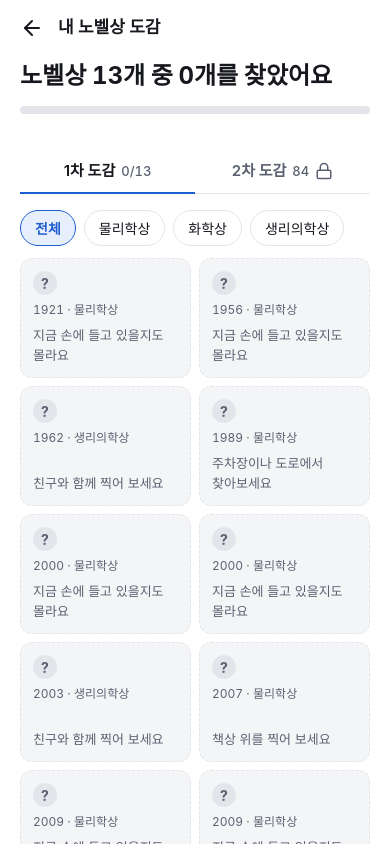
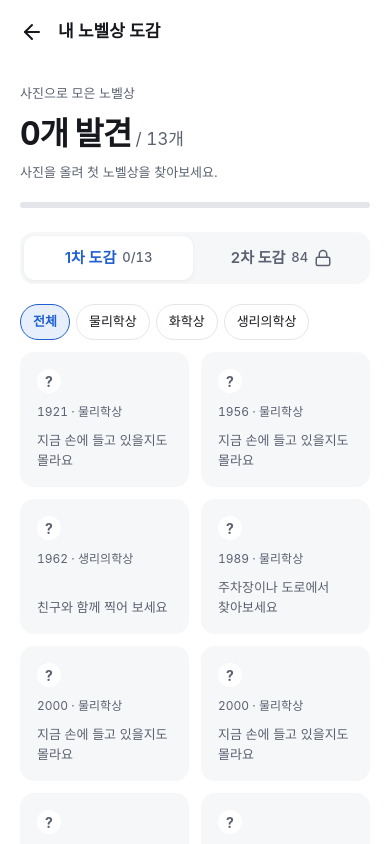
Before and after one commit to hyunjunekim02/nb_lense, a React (Vite) app: page / in a window 390 px wide. Both pictures are taken after a click on the button "도감". Shown: the top 844 px of the page. Built offline with nearby package versions, Linux system fonts and the light colour scheme; a web font is replaced by a local one.

Commit message:
refine: simplify UI copy and polish mobile layouts

```diff
--- a/src/components/PrizeCard.tsx
+++ b/src/components/PrizeCard.tsx
@@ -30,7 +30,7 @@ export function PrizeCard({
           </span>
           <span className="card__title">
             {prize.titleKo}
-            {isNew && <span className="tag-new">NEW</span>}
+            {isNew && <span className="tag-new">새 발견</span>}
           </span>
           <span className="card__where">
             {showObjectName && !focusObjectId && objectName ? `${objectName}: ` : ""}
--- a/src/components/PrizeSheet.tsx
+++ b/src/components/PrizeSheet.tsx
@@ -81,7 +81,7 @@ export function PrizeSheet({
         <h3>출처</h3>
         <p>
           <a href={prize.sourceUrl} target="_blank" rel="noopener noreferrer">
-            NobelPrize.org에서 {prize.year}년 {prize.categoryKo} 보기
+            NobelPrize.org에서 수상 정보 보기
           </a>
         </p>
       </div>
--- a/src/screens/Analyzing.tsx
+++ b/src/screens/Analyzing.tsx
@@ -9,7 +9,8 @@ export function Analyzing({ imageUrl, phase }: { imageUrl: string; phase: "model
       <div className="progress" role="progressbar" aria-label="분석 진행 중">
         <div className="progress__bar" />
       </div>
-      <p aria-live="polite">{phase === "model" ? "인식 모델 준비 중… (처음 한 번만)" : "사진 속 사물을 찾는 중"}</p>
+      <h1 className="headline" aria-live="polite">{phase === "model" ? "사진 분석을 준비하고 있어요" : "사진 속 노벨상을 찾고 있어요"}</h1>
+      <p className="lead">{phase === "model" ? "처음에는 준비에 잠시 시간이 걸려요." : "사진은 기기 안에서만 분석돼요."}</p>
     </main>
   );
 }
--- a/src/screens/Collection.tsx
+++ b/src/screens/Collection.tsx
@@ -61,7 +61,7 @@ export function Collection({
   const matches = (id: string) => filter === "all" || PRIZE_BY_ID.get(id)?.category === filter;
   const stage1Ids = TIERS.stage1.filter(matches);
   const stage2Ids = TIERS.stage2.filter(matches);
-  const emptyNote = <p className="sub filter-empty">이 부문의 노벨상은 여기에 없어요.</p>;
+  const emptyNote = <p className="sub filter-empty" role="status">이 단계에는 해당 부문의 노벨상이 없어요.</p>;
   const tabRefs = useRef<Record<Tab, HTMLButtonElement | null>>({ stage1: null, stage2: null });
   const showInstallHint = persistent && !state.ui.installHintDismissed && isIosSafari() && !isStandalone();
 
@@ -97,7 +97,7 @@ export function Collection({
         <h1>내 노벨상 도감</h1>
       </header>
 
-      {!persistent && <p className="callout">이 브라우저에서는 기록을 저장할 수 없어요. 이 화면을 닫으면 기록이 사라져요.</p>}
+      {!persistent && <p className="callout">기록을 저장할 수 없는 브라우저예요. 앱을 닫으면 기록이 사라져요.</p>}
       {showInstallHint && (
         <div className="callout callout--row">
           <span>홈 화면에 추가하면 기록이 더 오래 보관돼요</span>
@@ -108,9 +108,18 @@ export function Collection({
       )}
 
       <section className="collection__summary">
+        <p className="sub collection__eyebrow">사진으로 모은 노벨상</p>
         <h2 className="headline">
-          노벨상 <span className="num">{p.prizeTotal}</span>개 중 <span className="num">{p.prizes}</span>개를 찾았어요
+          <span className="num">{p.prizes}</span>개 발견
+          <span className="collection__total num"> / {p.prizeTotal}개</span>
         </h2>
+        <p className="lead">
+          {p.stage2Unlocked
+            ? "1차 도감 완성! 2차 도감도 둘러보세요."
+            : p.prizes === 0
+              ? "사진을 올려 첫 노벨상을 찾아보세요."
+              : "빈칸의 힌트를 따라 다음 노벨상을 찾아보세요."}
+        </p>
         <div
           className="meter"
           role="progressbar"
@@ -136,7 +145,7 @@ export function Collection({
         </button>
       </div>
 
-      <div className="chips filters" role="group" aria-label="부문으로 거르기">
+      <div className="chips filters" role="group" aria-label="노벨상 부문 필터">
         {FILTERS.map((f) => (
           <button key={f.id} type="button" className="chip" aria-pressed={filter === f.id} onClick={() => setFilter(f.id)}>
             {f.label}
@@ -174,7 +183,7 @@ export function Collection({
                     <Icon name={iconFor(id, got.objectId)} />
                     {meta}
                     <span className="tile__title">{prize.titleKo}</span>
-                    <span className="tile__date">{formatDate(got.firstAt)} 처음 찾음</span>
+                    <span className="tile__date">{formatDate(got.firstAt)} 발견</span>
                   </button>
                 </li>
               );
@@ -184,8 +193,7 @@ export function Collection({
       ) : (
         <section role="tabpanel" id="panel-stage2" aria-labelledby="tab-stage2" className="tabs__panel">
           <p className="sub section-desc">
-            지금의 기기 안 인식 모델로는 아직 사진에서 찾을 수 없는 노벨상들이에요. 더 많은 물건을 알아보는 인식 기능을 준비하고
-            있어요.
+            더 많은 노벨상 연구를 둘러보세요. 사진으로 찾는 기능은 준비 중이에요.
           </p>
           {stage2Ids.length === 0 && emptyNote}
           <div className={p.stage2Unlocked ? "stage2" : "stage2 stage2--locked"}>
@@ -201,7 +209,7 @@ export function Collection({
                         {prize.year} · {prize.categoryKo}
                       </span>
                       <span className="tile__title">{prize.titleKo}</span>
-                      <span className="tag">준비 중</span>
+                      <span className="tag">사진 인식 준비 중</span>
                     </button>
                   </li>
                 );
@@ -211,8 +219,10 @@ export function Collection({
               <div className="stage2__overlay">
                 <div className="stage2__message" role="note">
                   <Icon name="lock" />
-                  <strong>1차 도감을 모두 모으면 열려요</strong>
-                  <span className="tag">서비스 준비 중</span>
+                  <strong>1차 도감을 완성하면 열려요</strong>
+                  <span className="sub">
+                    남은 <span className="num">{p.prizeTotal - p.prizes}</span>개를 찾아보세요.
+                  </span>
                 </div>
               </div>
             )}
@@ -228,7 +238,7 @@ export function Collection({
           disabled={sharing || p.prizes === 0}
         >
           <Icon name="ui-share" small />
-          도감 공유하기
+          {sharing ? "공유 준비 중…" : "도감 공유하기"}
         </button>
         <p className="notice">기록은 이 브라우저에만 저장돼요. 사진은 저장하지 않아요.</p>
         <button type="button" className="btn btn--text btn--quiet" onClick={() => setConfirming(true)}>
@@ -280,14 +290,14 @@ function ConfirmSheet({
       <div className="sheet" role="alertdialog" aria-modal="true" aria-labelledby="confirm-title" aria-describedby="confirm-desc">
         <h2 id="confirm-title">도감 기록을 지울까요?</h2>
         <p id="confirm-desc">
-          찾은 노벨상 <span className="num">{prizes}</span>개 기록이 모두 지워져요. 되돌릴 수 없어요.
+          찾은 노벨상 <span className="num">{prizes}</span>개의 기록이 삭제돼요. 되돌릴 수 없어요.
         </p>
         <div className="sheet__actions">
           <button ref={cancelRef} type="button" className="btn btn--secondary" onClick={onCancel}>
             취소
           </button>
           <button type="button" className="btn btn--primary" onClick={onConfirm}>
-            지우기
+            기록 지우기
           </button>
         </div>
       </div>
--- a/src/screens/Message.tsx
+++ b/src/screens/Message.tsx
@@ -1,12 +1,13 @@
 import type { ReactNode } from "react";
 
 /** 오류·안내 화면. 막다른 화면이 되지 않도록 항상 행동 버튼을 함께 둔다. */
-export function Message({ title, children }: { title: string; children: ReactNode }) {
+export function Message({ title, description, children }: { title: string; description: string; children: ReactNode }) {
   return (
     <main className="page message">
       <h1 className="headline" role="alert">
         {title}
       </h1>
+      <p className="lead">{description}</p>
       <div className="message__actions">{children}</div>
     </main>
   );
--- a/src/styles/global.css
+++ b/src/styles/global.css
@@ -69,11 +69,13 @@ a {
   display: flex;
   align-items: center;
   gap: 4px;
-  min-height: 56px;
+  min-height: calc(64px + env(safe-area-inset-top));
+  padding-top: env(safe-area-inset-top);
   margin: 0 -10px;
 }
 
-.topbar h1 {
+.topbar h1,
+.topbar__title {
   font-size: var(--fs-title);
   font-weight: 600;
   margin: 0;
@@ -92,6 +94,7 @@ a {
   background: none;
   cursor: pointer;
   text-decoration: none;
+  transition: background-color var(--dur), opacity var(--dur);
 }
 
 .btn--primary {
@@ -103,7 +106,7 @@ a {
   font-size: 16px;
 }
 
-.btn--primary:disabled {
+.btn:disabled {
   opacity: 0.4;
   cursor: default;
 }
@@ -177,6 +180,8 @@ a {
   line-height: 1.35;
   margin: 0;
   word-break: keep-all;
+  letter-spacing: -0.035em;
+  text-wrap: balance;
 }
 
 .sub {
@@ -199,9 +204,37 @@ a {
 
 /* ---------- 홈 ---------- */
 .home {
-  position: relative;
-  justify-content: space-between;
-  padding-top: 15vh;
+  gap: 32px;
+}
+
+.home__hero {
+  padding-top: clamp(24px, 8dvh, 72px);
+}
+
+.home__hero .headline {
+  font-size: 30px;
+}
+
+.home__symbol {
+  display: inline-flex;
+  align-items: center;
+  justify-content: center;
+  width: 56px;
+  height: 56px;
+  margin-bottom: 24px;
+  border-radius: 18px;
+  background: var(--accent-soft);
+  color: var(--accent);
+}
+
+.home__symbol .icon {
+  width: 30px;
+  height: 30px;
+}
+
+.home__hero .lead {
+  margin-top: 16px;
+  line-height: 1.7;
 }
 
 .brand {
@@ -229,13 +262,11 @@ a {
 }
 
 .home__top {
-  position: absolute;
-  top: calc(12px + env(safe-area-inset-top));
-  left: var(--gutter);
-  right: var(--gutter);
   display: flex;
   align-items: center;
   justify-content: space-between;
+  min-height: calc(72px + env(safe-area-inset-top));
+  padding-top: env(safe-area-inset-top);
 }
 
 .home__top .brand {
@@ -249,9 +280,9 @@ a {
   gap: 6px;
   min-height: var(--tap);
   padding: 0 14px 0 12px;
-  border: 1px solid var(--line);
+  border: 0;
   border-radius: 999px;
-  background: var(--bg);
+  background: var(--surface);
   color: var(--accent);
   font-weight: 600;
   font-size: 14px;
@@ -263,6 +294,13 @@ a {
   height: 20px;
 }
 
+.collection-btn__count {
+  margin-left: 6px;
+  color: var(--text-sub);
+  font-size: var(--fs-sub);
+  font-weight: 500;
+}
+
 .samples {
   display: grid;
   grid-template-columns: repeat(3, 1fr);
@@ -271,23 +309,35 @@ a {
 }
 
 .sample {
+  display: flex;
+  flex-direction: column;
   padding: 0;
   border: 0;
-  border-radius: 8px;
-  overflow: hidden;
-  aspect-ratio: 1;
-  background: var(--surface);
+  border-radius: var(--radius);
+  background: none;
+  text-align: left;
   cursor: pointer;
 }
 
 .sample img {
   width: 100%;
-  height: 100%;
+  height: auto;
+  aspect-ratio: 1;
+  border-radius: var(--radius);
   object-fit: cover;
   display: block;
 }
 
+.sample span {
+  display: block;
+  padding-top: 8px;
+  color: var(--text-sub);
+  font-size: 12px;
+  word-break: keep-all;
+}
+
 .home__footer {
+  margin-top: auto;
   padding: 32px 0 calc(20px + env(safe-area-inset-bottom));
   text-align: center;
 }
@@ -299,6 +349,11 @@ a {
 /* ---------- 분석 중 ---------- */
 .analyzing {
   padding-top: 20px;
+}
+
+.analyzing .headline {
+  margin-top: 12px;
+  font-size: 20px;
 }
 
 .photo {
@@ -405,6 +460,10 @@ a {
   margin-bottom: 8px;
 }
 
+.filter-hint {
+  margin: 0 0 12px;
+}
+
 .chip {
   display: inline-flex;
   align-items: center;
@@ -437,6 +496,10 @@ a {
   list-style: none;
   margin: 0;
   padding: 0;
+}
+
+.cards li:last-child .card {
+  border-bottom: 0;
 }
 
 .card {
@@ -502,6 +565,7 @@ a {
   padding: 12px 8px 12px 14px;
   border-radius: var(--radius);
   background: var(--accent-soft);
+  flex-wrap: wrap;
 }
 
 .banner__text {
@@ -521,6 +585,10 @@ a {
   width: auto;
   height: var(--tap);
   font-size: 15px;
+}
+
+.banner__action {
+  flex-shrink: 0;
 }
 
 .sample-note {
@@ -558,6 +626,23 @@ a {
   margin-top: 20px;
 }
 
+.supported-objects {
+  margin-top: 16px;
+}
+
+.supported-objects summary {
+  display: list-item;
+  width: fit-content;
+  padding: 10px 0;
+  color: var(--text-sub);
+  font-size: var(--fs-sub);
+  cursor: pointer;
+}
+
+.supported-objects p {
+  margin: 0;
+}
+
 /* ---------- 바텀 시트 ---------- */
 .sheet-scrim {
   position: fixed;
@@ -577,8 +662,8 @@ a {
   margin: 0 auto;
   overflow-y: auto;
   overscroll-behavior: contain;
-  padding: 8px var(--gutter) calc(24px + env(safe-area-inset-bottom));
-  border-radius: 16px 16px 0 0;
+  padding: 20px var(--gutter) calc(24px + env(safe-area-inset-bottom));
+  border-radius: 24px 24px 0 0;
   background: var(--bg);
   z-index: 21;
   animation: slide-up calc(var(--dur) * 1.6) ease-out;
@@ -654,8 +739,11 @@ a {
 /* ---------- 도감 ---------- */
 .tabs {
   display: flex;
-  margin: 20px 0 16px;
-  border-bottom: 1px solid var(--line);
+  gap: 4px;
+  margin: 20px 0 20px;
+  padding: 4px;
+  border-radius: var(--radius);
+  background: var(--surface);
 }
 
 .tabs__tab {
@@ -667,8 +755,7 @@ a {
   min-height: var(--tap);
   padding: 0 8px;
   border: 0;
-  border-bottom: 2px solid transparent;
-  margin-bottom: -1px;
+  border-radius: 10px;
   background: none;
   color: var(--text-sub);
   font-weight: 600;
@@ -676,8 +763,9 @@ a {
 }
 
 .tabs__tab[aria-selected="true"] {
-  border-bottom-color: var(--accent);
-  color: var(--text);
+  background: var(--bg);
+  color: var(--accent);
+  box-shadow: 0 1px 4px rgb(0 0 0 / 0.06);
 }
 
 .tabs__count {
@@ -697,6 +785,12 @@ a {
 
 .filters {
   margin: 0 0 12px;
+  gap: 6px;
+}
+
+.filters .chip {
+  padding: 0 12px;
+  font-size: var(--fs-sub);
 }
 
 .filter-empty {
@@ -705,7 +799,7 @@ a {
 
 .stage2--locked .tiles {
   filter: grayscale(1);
-  opacity: 0.55;
+  opacity: 0.4;
   pointer-events: none;
   user-select: none;
 }
@@ -731,7 +825,7 @@ a {
   border: 1px solid var(--line);
   border-radius: var(--radius);
   background: var(--bg);
-  box-shadow: 0 8px 24px rgb(0 0 0 / 0.12);
+  box-shadow: 0 4px 16px rgb(0 0 0 / 0.05);
   text-align: center;
   word-break: keep-all;
 }
@@ -759,12 +853,31 @@ a {
 }
 
 .collection__summary {
-  padding: 4px 0 8px;
+  padding: 20px 0 4px;
+}
+
+.collection__eyebrow {
+  margin: 0 0 8px;
+}
+
+.collection__summary .headline {
+  font-size: 32px;
+}
+
+.collection__total {
+  color: var(--text-sub);
+  font-size: var(--fs-title);
+  font-weight: 400;
+  letter-spacing: 0;
+}
+
+.collection__summary .lead {
+  font-size: var(--fs-sub);
 }
 
 .meter {
-  height: 8px;
-  margin: 14px 0 8px;
+  height: 6px;
+  margin: 20px 0 0;
   border-radius: 4px;
   background: var(--line);
   overflow: hidden;
@@ -788,18 +901,18 @@ a {
   padding: 0;
   display: grid;
   grid-template-columns: 1fr 1fr;
-  gap: 8px;
+  gap: 12px;
 }
 
 .tile {
   display: flex;
   flex-direction: column;
   align-items: flex-start;
-  gap: 2px;
+  gap: 6px;
   width: 100%;
   height: 100%;
   min-height: 120px;
-  padding: 12px;
+  padding: 16px;
   border: 1px solid var(--line);
   border-radius: var(--radius);
   background: var(--bg);
@@ -834,7 +947,7 @@ button.tile {
 }
 
 .tile--locked {
-  border-style: dashed;
+  border-color: transparent;
   background: var(--surface);
 }
 
@@ -846,7 +959,7 @@ button.tile {
   height: 24px;
   margin-bottom: 4px;
   border-radius: 50%;
-  background: var(--line);
+  background: var(--bg);
   color: var(--text-sub);
   font-weight: 700;
   font-size: 14px;
--- a/src/styles/tokens.css
+++ b/src/styles/tokens.css
@@ -1,7 +1,7 @@
 /* 색·크기는 이 토큰으로만 정의한다. 강조색은 1개 (금색 계열 금지: 메달 연상 방지). */
 :root {
   --bg: #ffffff;
-  --surface: #f4f5f7;
+  --surface: #f6f7f9;
   --text: #16181d;
   --text-sub: #5b6170;
   --line: #e3e5ea;
@@ -11,7 +11,7 @@
   --scrim: rgb(0 0 0 / 0.4);
 
   --font: "Pretendard Variable", Pretendard, -apple-system, BlinkMacSystemFont, system-ui, "Apple SD Gothic Neo", "Noto Sans KR", sans-serif;
-  --fs-headline: 24px;
+  --fs-headline: 26px;
   --fs-title: 17px;
   --fs-body: 15px;
   --fs-sub: 13px;
@@ -19,7 +19,7 @@
 
   --page-max: 480px;
   --gutter: 20px;
-  --radius: 12px;
+  --radius: 14px;
   --tap: 44px;
   --button-h: 52px;
   --dur: 150ms;
```
Also changed, not shown: src/App.tsx (+4 -4 lines), src/screens/About.tsx (+3 -5 lines), src/screens/Home.tsx (+20 -15 lines), src/screens/Result.tsx (+31 -15 lines).
